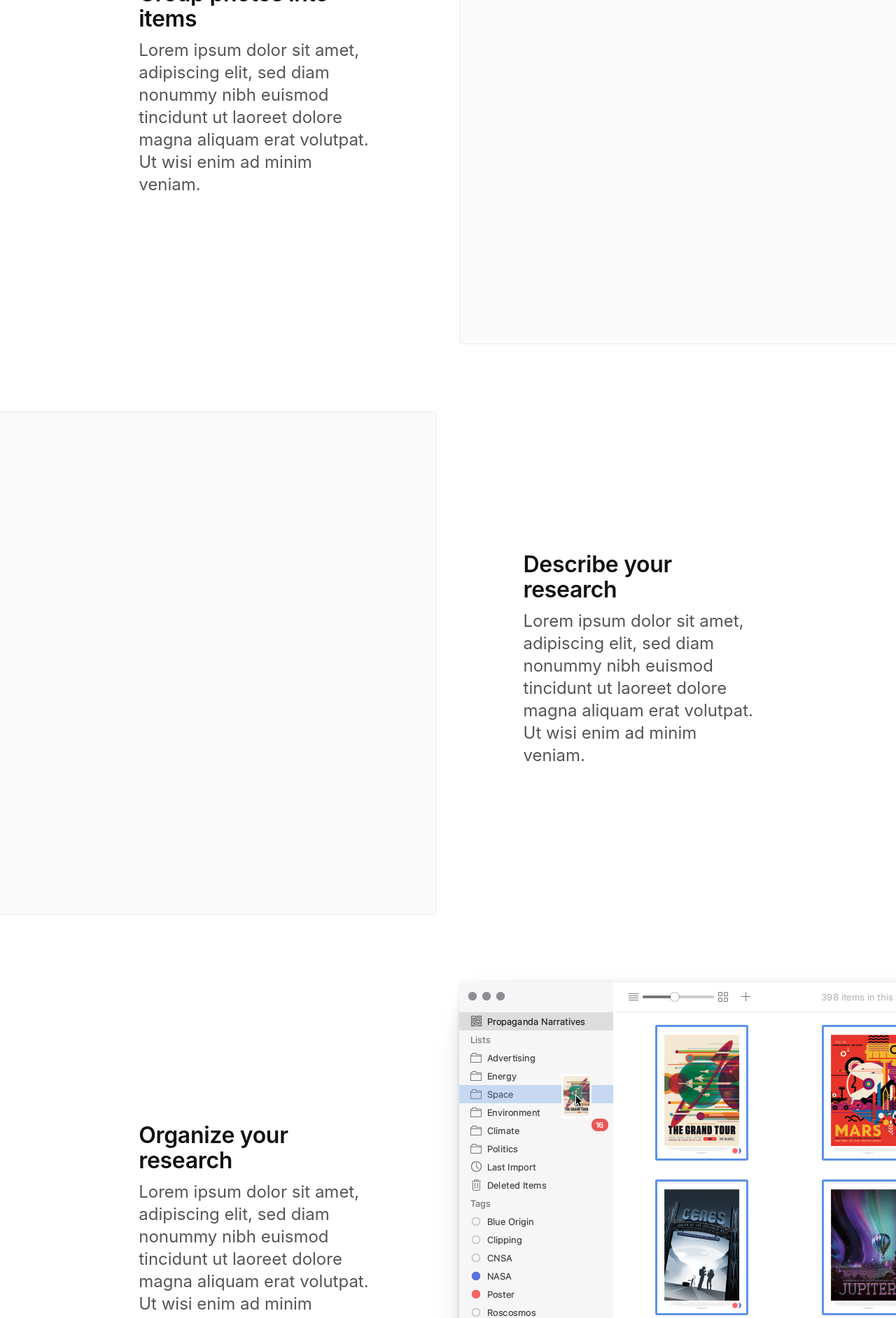
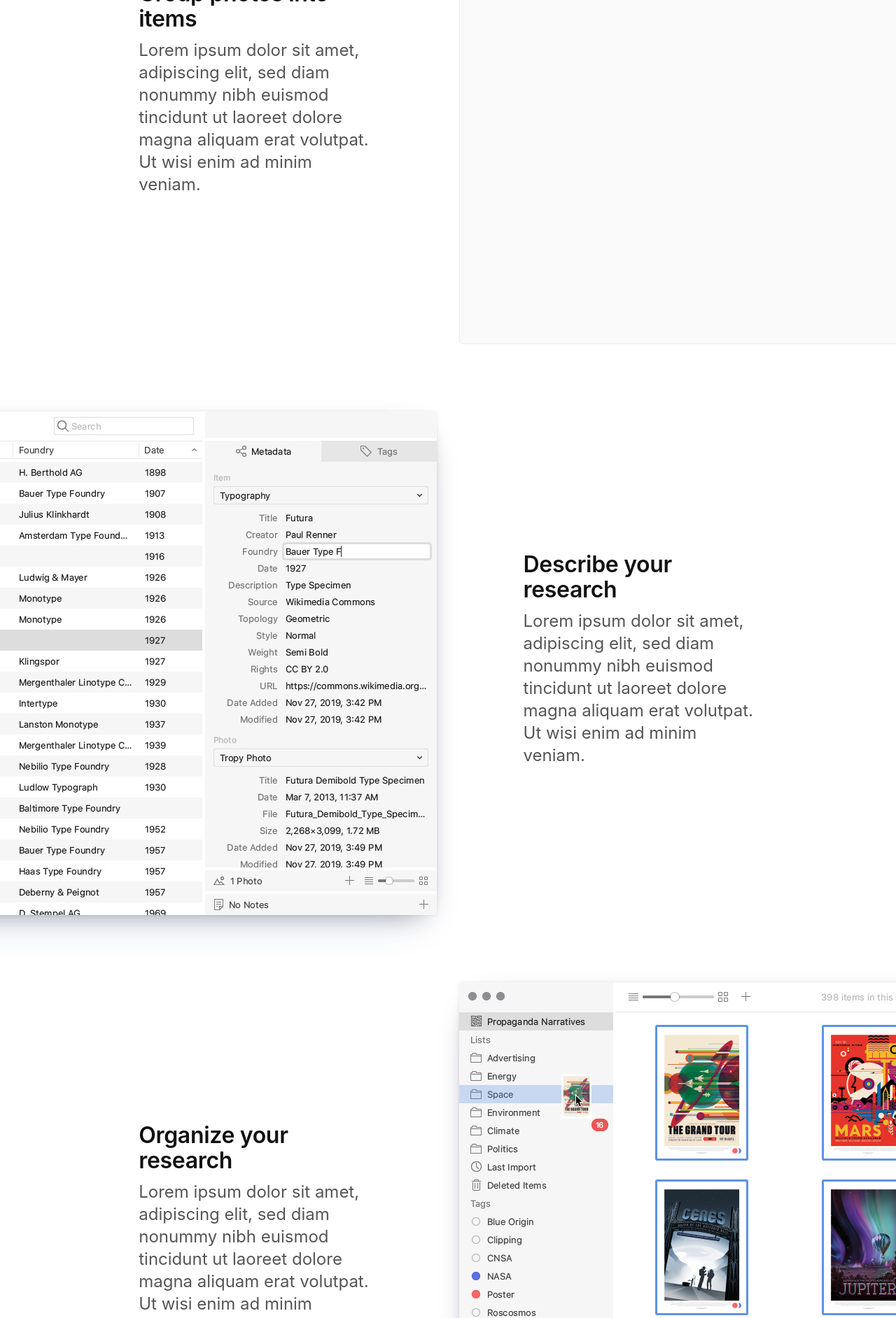
Before and after one commit to tropy/tropy.github.io, a Jekyll site: the page built from index.html, in a window 1280 px wide. Shown: the part 1142-3026 px from the top of the page at 70% size. Built offline with Jekyll 4.4.1, drawn with Linux system fonts in a browser that asks for light colours.

Commit message:
Add screenshot 2.

```diff
--- a/index.html
+++ b/index.html
@@ -39,7 +39,13 @@ class: home
           <p>Lorem ipsum dolor sit amet, adipiscing elit, sed diam nonummy nibh euismod tincidunt ut laoreet dolore magna aliquam erat volutpat. Ut wisi enim ad minim veniam.</p>
         </div>
         <div class="col-lg-6 start-lg-1 justify-self-lg-end">
-          <img src="assets/images/dummy-screenshot.svg">
+          <div class="screenshot">
+            <img
+              src="assets/images/screenshot-2.jpg"
+              srcset="assets/images/screenshot-2.jpg 1x, assets/images/screenshot-2@2x.jpg 2x"
+              width="1280"
+              height="720">
+          </div>
         </div>
       </div>
     </section>
```
Also changed, not shown: assets/images/screenshot-2.jpg (added), assets/images/screenshot-2@2x.jpg (added).
